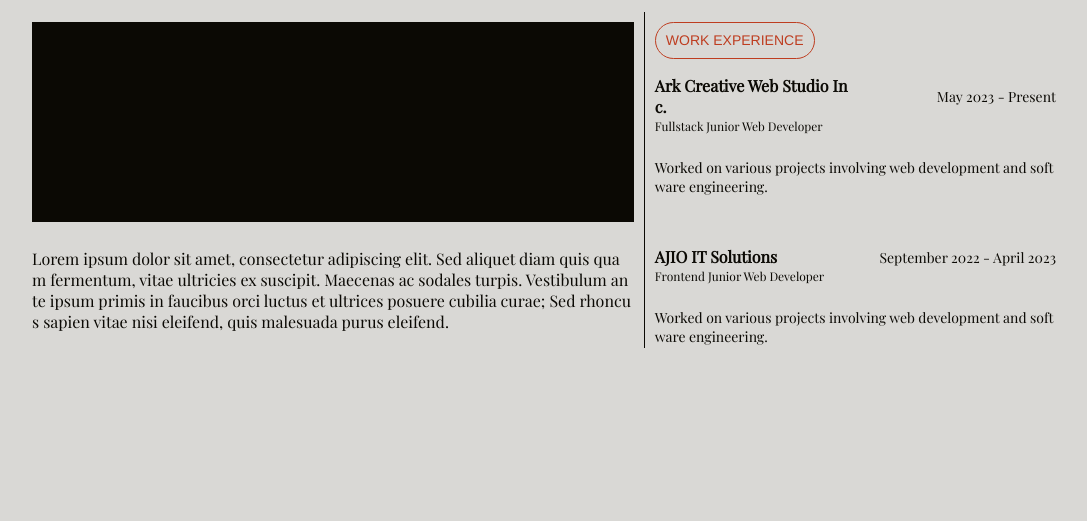
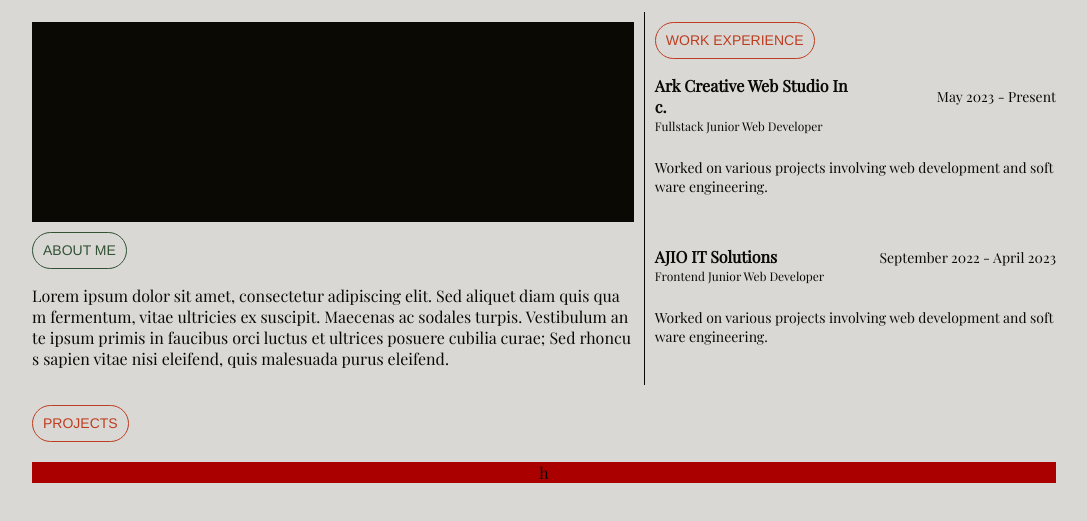
Before and after one commit to MicVillacarlos/portfolio_2024, a Gatsby site: page / in a window 1280 px wide. Shown: the part 117-638 px from the top of the page, without its empty margins (96-1183 px from the left). Built offline with nearby package versions, Linux system fonts and the light colour scheme; Gatsby itself is replaced by a stand-in of ours.

Commit message:
add projects section

```diff
--- a/src/components/Atoms/CommonAtomComponents.tsx
+++ b/src/components/Atoms/CommonAtomComponents.tsx
@@ -3,6 +3,10 @@ import { device } from "../../utils/media_query";
 
 interface DividerProps {
   height?: string;
+  margin?: string;
+  marginTop?: string;
+  marginBottom?: string;
+  isHideTablet?: boolean;
 }
 
 interface FlexProps {
@@ -16,6 +20,8 @@ interface FlexProps {
   background?: string;
   gap?: string;
   margin?: string;
+  marginTop?: string;
+  marginTopTablet?: string;
   padding?: string;
   borderLeft?: string;
   borderRight?: string;
@@ -31,6 +37,11 @@ interface OblongContainerProps{
 export const CommonDivider = styled.div<DividerProps>`
   width: 100%;
   border: 0.5px solid ${(props) => props.theme.text};
+  margin: ${(props) => props.margin};
+
+  @media ${device.tablet} {
+    display: ${(props)=> props.isHideTablet && "none"};
+  }
 `;
 
 export const CommonFlexContainer = styled.div<FlexProps>`
@@ -48,8 +59,10 @@ export const CommonFlexContainer = styled.div<FlexProps>`
   border-color: ${(props) => props.theme.text};
   padding: ${(props) => props.padding};
   word-break: break-all;
+  margin-top: ${(props) => props.marginTop};
 
   @media ${device.tablet} {
+    margin-top: ${(props) => props.marginTopTablet};
     flex-direction: ${(props) => (props.isColumnTablet ? "column" : "row")};
     width: ${(props) => props.widthTablet};
   }
--- a/src/pages/index.tsx
+++ b/src/pages/index.tsx
@@ -107,8 +107,6 @@ const IndexPage: React.FC<PageProps> = () => {
           </CommonText>
         </CommonFlexContainer>
 
-        {/* <CommonDivider /> */}
-
         <CommonFlexContainer isColumnTablet align="start">
           <CommonFlexContainer
             justify="start"
@@ -130,6 +128,16 @@ const IndexPage: React.FC<PageProps> = () => {
               margin="10px 0px"
             />
             {/*-----------------Dummy Photo END----------------- */}
+            <OblongContainer borderColor="green">
+              <CommonText
+                isTitleFont
+                fontSize="xSmall"
+                color="green"
+                lineHeight={0.5}
+              >
+                ABOUT ME
+              </CommonText>
+            </OblongContainer>
             <CommonText fontSize="small">
               Lorem ipsum dolor sit amet, consectetur adipiscing elit. Sed
               aliquet diam quis quam fermentum, vitae ultricies ex suscipit.
@@ -138,7 +146,7 @@ const IndexPage: React.FC<PageProps> = () => {
               rhoncus sapien vitae nisi eleifend, quis malesuada purus eleifend.
             </CommonText>
           </CommonFlexContainer>
-
+          {/* ------------------- Column 2 -------------------- */}
           <CommonFlexContainer
             padding={
               windowScreenSize.tablet <= windowSize ? "20px 0px 0px 10px" : ""
@@ -164,6 +172,30 @@ const IndexPage: React.FC<PageProps> = () => {
             })}
           </CommonFlexContainer>
         </CommonFlexContainer>
+        {/* ----------------------- PROJECTS ----------------------- */}
+        {/* <CommonDivider margin="10px 0px" isHideTablet/> */}
+        <CommonFlexContainer
+          isColumn
+          isColumnTablet
+          align="start"
+          marginTop="20px"
+          marginTopTablet="0px"
+        >
+          <OblongContainer borderColor="red">
+            <CommonText
+              isTitleFont
+              fontSize="xSmall"
+              color="red"
+              lineHeight={0.5}
+            >
+              PROJECTS
+            </CommonText>
+          </OblongContainer>
+          <CommonFlexContainer
+            marginTop="20px"
+            background="test"
+          >h</CommonFlexContainer>
+        </CommonFlexContainer>
       </PageHolder>
     </ThemeProvider>
   );
--- a/src/styles/styled-theme.ts
+++ b/src/styles/styled-theme.ts
@@ -20,8 +20,9 @@ const themeColors = {
     transparent: "rgba(0,0,0,0.5)",
     //colors -------
     red: "#BE3D20",
-    lightBlue: "#BBC7C0",
-    dirtyYellow: "#985A10"
+    blue: "#10AEA6",
+    yellow: "#C1A238",
+    green: "#325234",
   },
   dark: {
     body: "#0b0904",
@@ -30,9 +31,10 @@ const themeColors = {
     transparent: "rgba(0,0,0,0.5)",
     //colors -------
     red: "#BE3D20",
-    lightBlue: "#BBC7C0",
-    dirtyYellow: "#985A10"
-  }
+    blue: "#10AEA6",
+    yellow: "#C1A238",
+    green: "#6F8570",
+  },
 };
 
 export const GlobalStyles = createGlobalStyle`
@@ -46,10 +48,10 @@ export const GlobalStyles = createGlobalStyle`
 
 export const lightTheme = {
   ...themeColors.light,
-  fontSize
+  fontSize,
 };
 
 export const darkTheme = {
   ...themeColors.dark,
-  fontSize
+  fontSize,
 };
```
